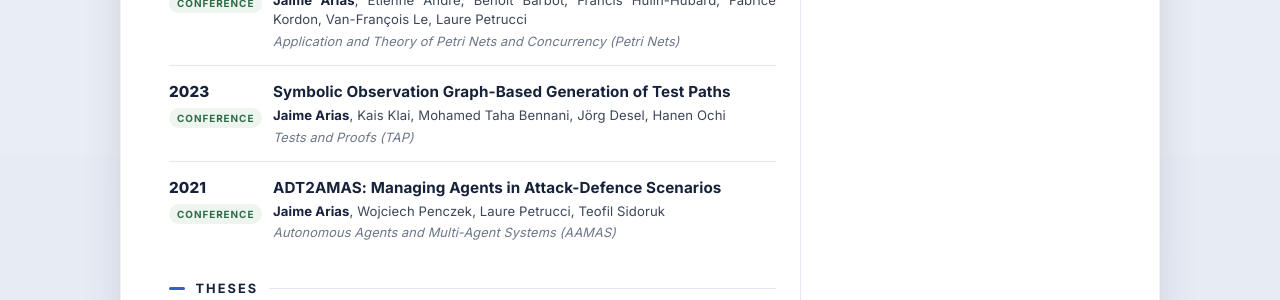
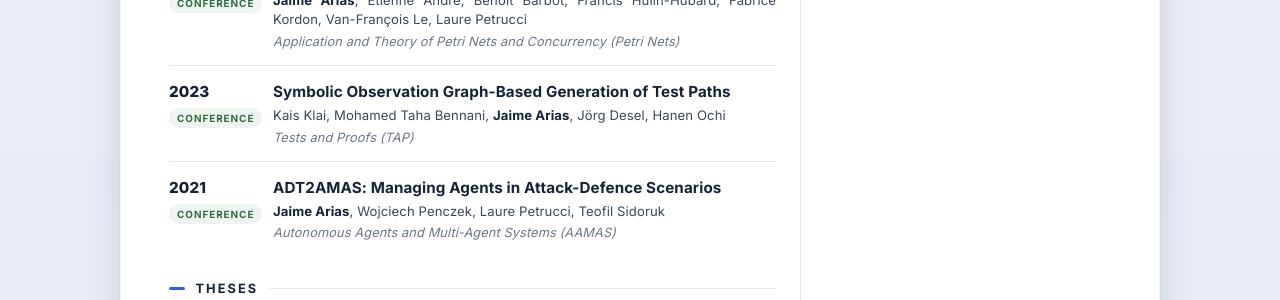
Before and after one commit to himito/himito.github.io, a Jekyll site: the page built from index.md, in a window 1280 px wide and 900 px high, scrolled down 3264 px. Shown: the part 180-480 px from the top of the window. Built offline with Jekyll 4.4.1, drawn with Linux system fonts in a browser that asks for light colours; nearby versions of some CDN libraries; some web fonts are replaced; library files that are not in the unit come from our copies.

```diff
--- a/_data/selected_publications.yml
+++ b/_data/selected_publications.yml
@@ -30,7 +30,7 @@
   url: "https://doi.org/10.1007/978-3-031-61433-0_21"
 
 - title: "Symbolic Observation Graph-Based Generation of Test Paths"
-  authors: "Jaime Arias, Kais Klai, Mohamed Taha Bennani, Jörg Desel, Hanen Ochi"
+  authors: "Kais Klai, Mohamed Taha Bennani, Jaime Arias, Jörg Desel, Hanen Ochi"
   venue: "Tests and Proofs (TAP)"
   type: "Conference"
   year: 2023
```
